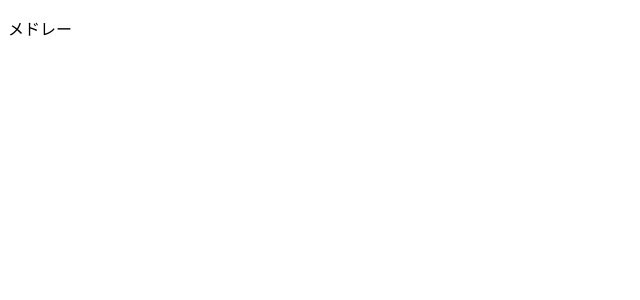
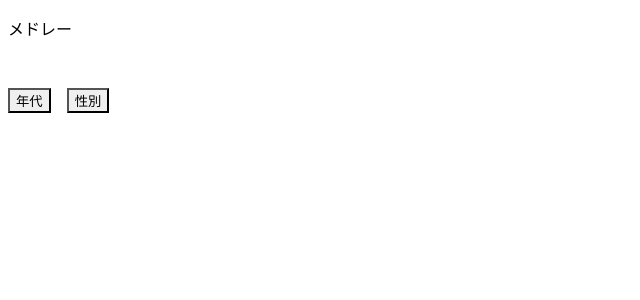
Before and after one commit to Kubbo0308/karaoke_app, a Next.js app: page /medley in a window 1280 px wide. Shown: the top 300 px of the page, without its empty margins (0-640 px from the left). Built offline with nearby package versions, Linux system fonts and the light colour scheme.

Commit message:
メドレー部分作成

```diff
--- a/src/app/medley/page.tsx
+++ b/src/app/medley/page.tsx
@@ -1,5 +1,31 @@
-import { Text } from "@chakra-ui/react";
+"use client";
+
+import { Button, Flex, Text } from "@chakra-ui/react";
+import React, { useState } from "react";
 
 export default function Medley() {
-  return <Text>メドレー</Text>;
+  const [age, setAge] = useState<number>();
+  const [sex, setSex] = useState<string>();
+
+  const getRandomYear = () => {
+    setAge(Math.floor(Math.random() * (2023 - 1980 + 1)) + 1980);
+  };
+
+  const getRandomGender = () => {
+    const genders = ["male", "female"];
+    setSex(genders[Math.floor(Math.random() * genders.length)]);
+  };
+  return (
+    <>
+      <Text>メドレー</Text>
+      <Flex gap="16px">
+        <Text>{age}</Text>
+        <Text>{sex}</Text>
+      </Flex>
+      <Flex gap="16px">
+        <Button onClick={getRandomYear}>年代</Button>
+        <Button onClick={getRandomGender}>性別</Button>
+      </Flex>
+    </>
+  );
 }
```
